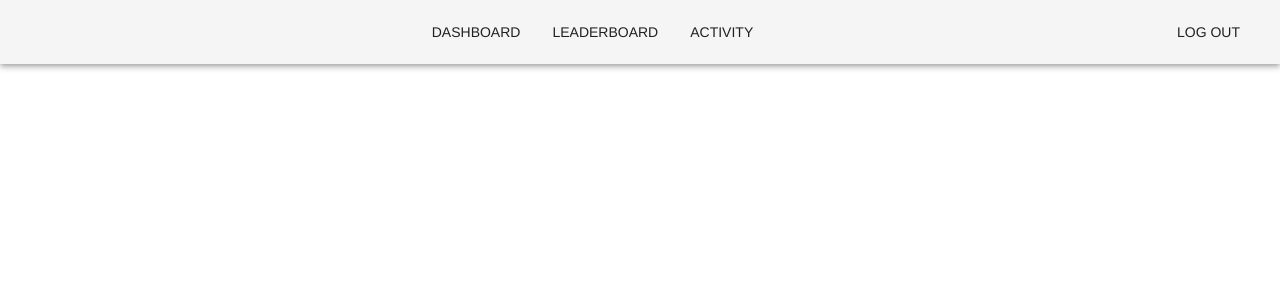
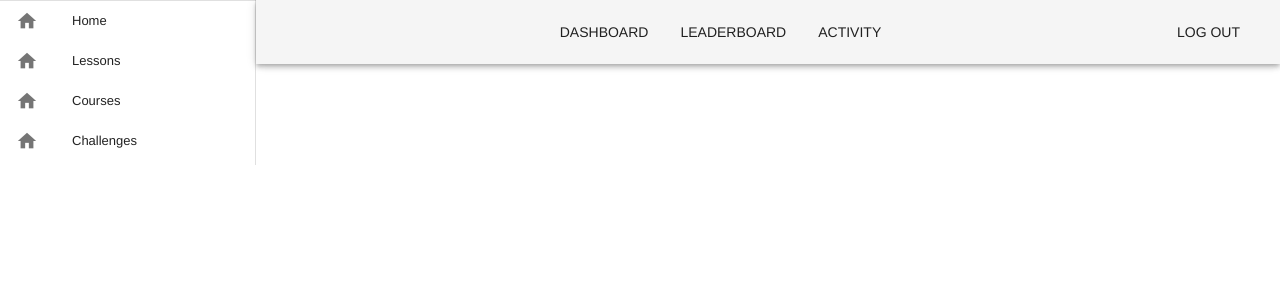
Before and after one commit to vvanovac/music-disco-app-client, a Vue app: page /lessons/1 in a window 1280 px wide. Shown: the top 300 px of the page. Built offline with nearby package versions, Linux system fonts and the light colour scheme; no server answers; sample sign-in values are in the browser's storage.

Commit message:
changing App.vue (using Sidebar component here)

```diff
--- a/src/App.vue
+++ b/src/App.vue
@@ -1,17 +1,28 @@
 <template>
   <div class="app-container" data-app>
-    <component :is="navbarToShow"></component>
-    <router-view></router-view>
+    <div class="d-flex flex-row justify-start align-start ma-0 pa-0 app-wrapper">
+      <div
+          class="ma-0 pa-0 app-sidebar"
+          v-show="showSidebar"
+      >
+        <sidebar/>
+      </div>
+      <div class="ma-0 pa-0 app-main">
+        <component :is="navbarToShow"></component>
+        <router-view></router-view>
+      </div>
+    </div>
     <form-message/>
   </div>
 </template>
 
 <script>
+import { mapGetters } from 'vuex';
+import { getter } from '@/store/store.constants';
 import AdministratorNavbar from '@/components/administrator/Administrator.navbar'
 import HomeNavbar from '@/components/home/Home.navbar'
+import Sidebar from '@/components/Sidebar'
 import FormMessage from '@/components/Form.message'
-import { mapGetters } from 'vuex';
-import { getter } from '@/store/store.constants';
 
 export default {
   name: 'App',
@@ -19,6 +30,7 @@ export default {
     AdministratorNavbar,
     HomeNavbar,
     FormMessage,
+    Sidebar,
   },
   data() {
     return {
@@ -41,8 +53,11 @@ export default {
         return null;
       }
       return 'HomeNavbar';
-    }
-  }
+    },
+    showSidebar() {
+      return!this[getter.UNPROTECTED_ROUTES].includes(this.$route.name) && !this[getter.ADMIN_PROTECTED_ROUTES].includes(this.$route.name);
+    },
+  },
 }
 </script>
 
@@ -58,4 +73,13 @@ body {
   text-align: center;
   color: #2c3e50;
 }
+
+.app-main {
+  width: 80%;
+}
+
+.app-sidebar {
+  width: 20%;
+}
+
 </style>
```
